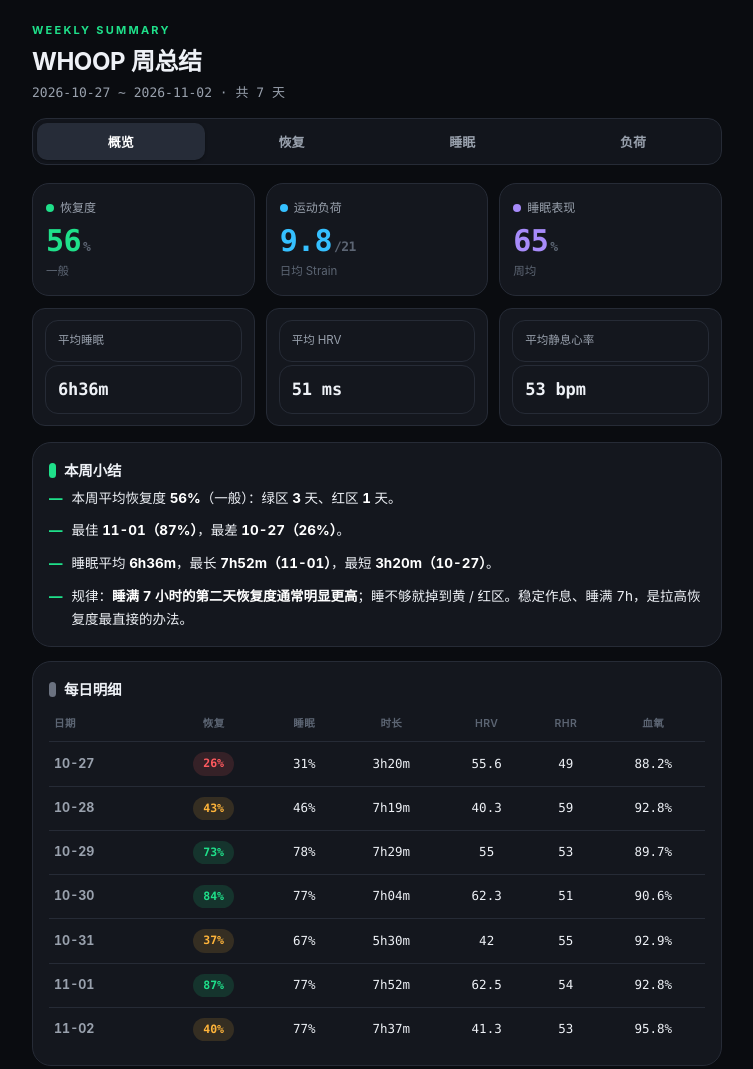
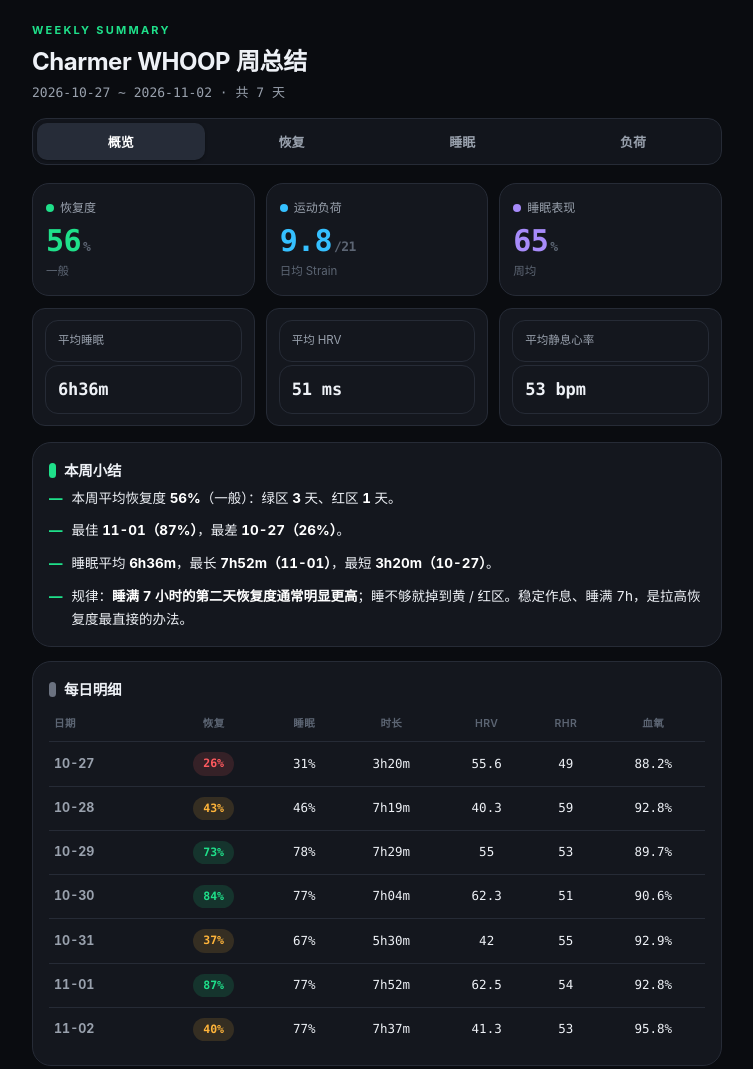
Before and after one commit to Charm3rii/whoop-weekly, a plain HTML site: page index.html in a window 1280 px wide. Shown: the whole page, without its empty margins (263-1016 px from the left). Drawn offline with Linux system fonts and the light colour scheme.

Commit message:
publish weekly 2026-11-02

```diff
--- a/index.html
+++ b/index.html
@@ -1,7 +1,7 @@
 <!DOCTYPE html>
 <html lang="zh-CN"><head><meta charset="utf-8">
 <meta name="viewport" content="width=device-width,initial-scale=1.0">
-<title>WHOOP 周总结</title>
+<title>Charmer WHOOP 周总结</title>
 <style>
 :root{
   --bg:#0a0c10; --card:#14171e; --card2:#1a1e27; --line:#262b36; --grid:#222733;
@@ -68,7 +68,7 @@ td.n{font-family:var(--fnum)}
 </style></head><body>
 <div class="head">
   <div class="kicker">Weekly Summary</div>
-  <h1>WHOOP 周总结</h1>
+  <h1>Charmer WHOOP 周总结</h1>
   <div class="range">2026-10-27 ~ 2026-11-02 · 共 7 天</div>
 </div>
 <div class="tabs">
```
